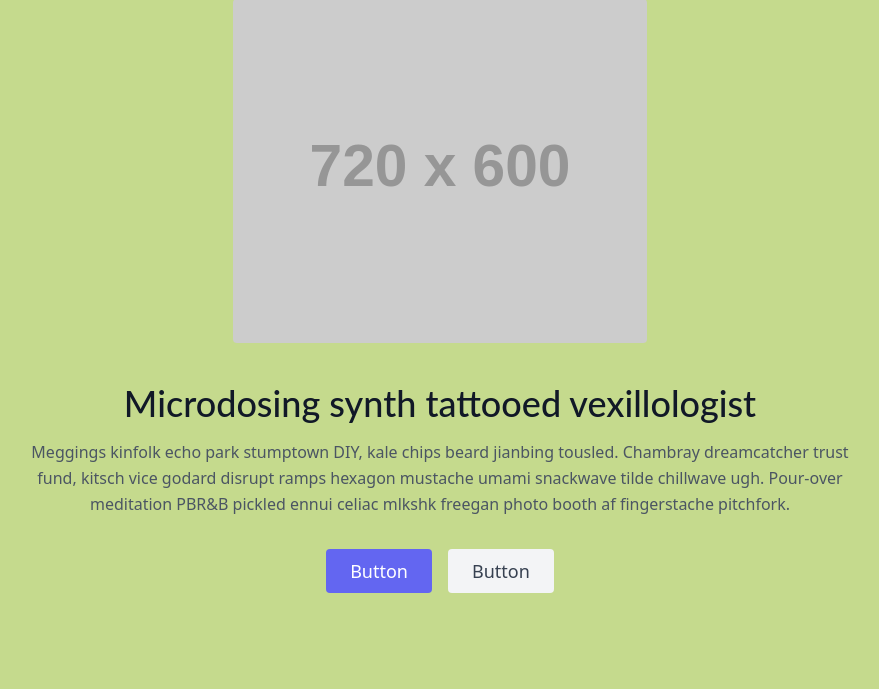
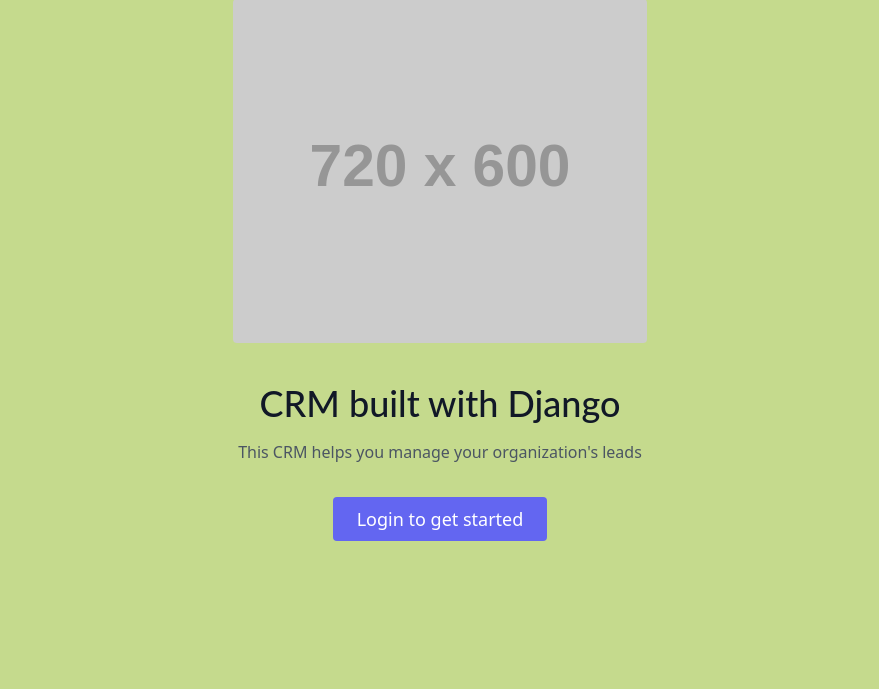
Before and after one commit to EdwinKingori/djcrm, a Django app: page / in a window 1280 px wide. Shown: the part 177-866 px from the top of the page, without its empty margins (200-1079 px from the left). After the commit the page ends 718 px from the top, so only its background shows below. Run offline with Django 5.2, Linux system fonts and the light colour scheme; grey boxes labelled with a size stand in for pictures from a placeholder-image service; some libraries are stand-ins or nearby versions.

Commit message:
updating landing teplate

```diff
--- a/djcrm/settings.py
+++ b/djcrm/settings.py
@@ -144,7 +144,7 @@
 EMAIL_BACKEND = "django.core.mail.backends.console.EmailBackend"
 LOGIN_REDIRECT_URL = "/leads"
 LOGIN_URL = "/login"
-LOGOUT_REDIRECT_URL = "/"
+LOGOUT_REDIRECT_URL = "/logout"
 
 
 CRISPY_ALLOWED_TEMPLATE_PACKS = "tailwind"
--- a/templates/landing.html
+++ b/templates/landing.html
@@ -5,13 +5,16 @@
         <div class="container mx-auto flex px-5 py-24 items-center justify-center flex-col">
             <img class="lg:w-2/6 md:w-3/6 w-5/6 mb-10 object-cover object-center rounded" alt="hero" src="https://dummyimage.com/720x600">
             <div class="text-center lg:w-2/3 w-full">
-        <h1 class="title-font sm:text-4xl text-3xl mb-4 font-medium text-gray-900">Microdosing synth tattooed vexillologist</h1>
+                    <h1 class="title-font sm:text-4xl text-3xl mb-4 font-medium text-gray-900">
+                        CRM built with Django
+                    </h1>
                     <p class="mb-8 leading-relaxed">
-            Meggings kinfolk echo park stumptown DIY, kale chips beard jianbing tousled. Chambray dreamcatcher trust fund, kitsch vice godard disrupt ramps hexagon mustache umami snackwave tilde chillwave ugh. Pour-over meditation PBR&B pickled ennui celiac mlkshk freegan photo booth af fingerstache pitchfork.
+                        This CRM helps you manage your organization's leads
                     </p>
                 <div class="flex justify-center">
-            <button class="inline-flex text-white bg-indigo-500 border-0 py-2 px-6 focus:outline-none hover:bg-indigo-600 rounded text-lg">Button</button>
-            <button class="ml-4 inline-flex text-gray-700 bg-gray-100 border-0 py-2 px-6 focus:outline-none hover:bg-gray-200 rounded text-lg">Button</button>
+                    <a href="{% url 'login' %}" class="inline-flex text-white bg-indigo-500 border-0 py-2 px-6 focus:outline-none hover:bg-indigo-600 rounded text-lg">
+                        Login to get started
+                    </a>
                 </div>
             </div>
         </div>
```
Also changed, not shown: templates/registration/login.html (+9 -3 lines), templates/registration/signup.html (+6 -2 lines). Lines whose indentation alone changed are shown as unchanged.
